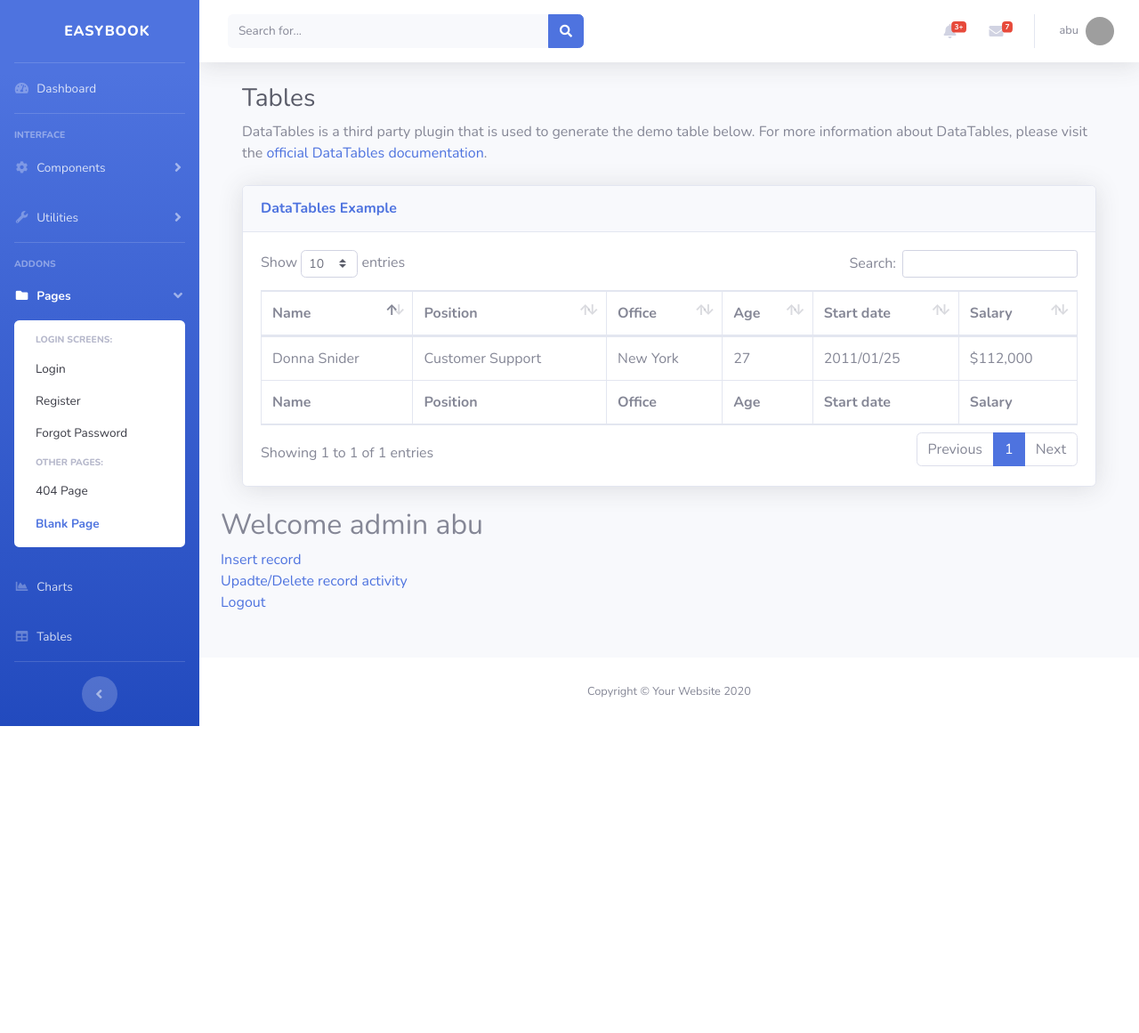
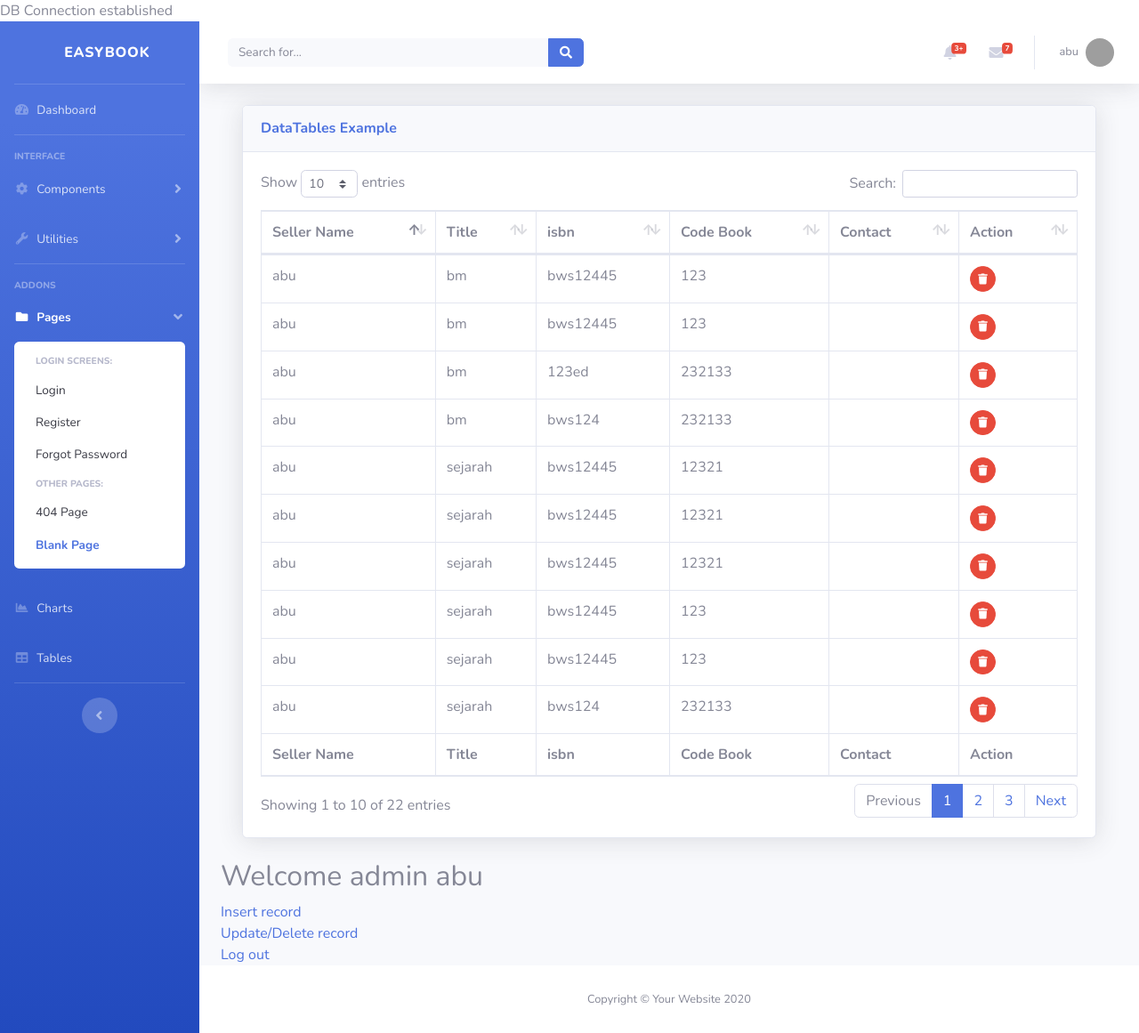
Before and after one commit to fakhruddin-op/newsystem, a PHP site: page /dashadmin.php in a window 1280 px wide. Shown: the whole page at 89% size. Before the commit the page ends 816 px from the top, so only its background shows below. Run offline with PHP 8.4, Linux system fonts and the light colour scheme; a user stored in the database is signed in; data comes from the database, SQL or seed files in the repository; grey boxes are pictures that could not be loaded.

Commit message:
fyp
asal aku dah masuk data tapi takde data kat databse , tolong tengok

```diff
--- a/dashadmin.php
+++ b/dashadmin.php
@@ -1,17 +1,26 @@
 <?php
 session_start();
+if ($_SESSION['accesslevel']!='admin') {
+	header('location: login.php');
+}
+require 'dbconnect.php';
+
+$sql="SELECT o.*, u.* FROM orderbook as o
+	join user as u
+	on o.ownerid=u.id ";
+	$rs=mysqli_query($conn,$sql);
+	if (mysqli_error($conn)) {
+		echo 'error'.mysqli_error($conn);
+		exit();
+	}
+
 //dash-admin.php
-include "header.template.php"
+include ("header.template.php");
 ?>
+
  <body>
  	  <!-- Begin Page Content -->
         <div class="container-fluid">
-
-          <!-- Page Heading -->
-          <h1 class="h3 mb-2 text-gray-800">Tables</h1>
-          <p class="mb-4">DataTables is a third party plugin that is used to generate the demo table below. For more information about DataTables, please visit the <a target="_blank" href="https://datatables.net">official DataTables documentation</a>.</p>
-
-          <!-- DataTales Example -->
           <div class="card shadow mb-4">
             <div class="card-header py-3">
               <h6 class="m-0 font-weight-bold text-primary">DataTables Example</h6>
@@ -21,48 +30,92 @@
                 <table class="table table-bordered" id="dataTable" width="100%" cellspacing="0">
                   <thead>
                     <tr>
-                      <th>Name</th>
-                      <th>Position</th>
-                      <th>Office</th>
-                      <th>Age</th>
-                      <th>Start date</th>
-                      <th>Salary</th>
+                      <th>Seller Name</th>
+                      <th>Title</th>
+                      <th>isbn</th>
+                      <th>Code Book</th>
+                      <th>Contact</th>
+                      <th>Action</th>
                     </tr>
                   </thead>
                   <tfoot>
                     <tr>
-                      <th>Name</th>
-                      <th>Position</th>
-                      <th>Office</th>
-                      <th>Age</th>
-                      <th>Start date</th>
-                      <th>Salary</th>
+                      <th>Seller Name</th>
+                      <th>Title</th>
+                      <th>isbn</th>
+                      <th>Code Book</th>
+                      <th>Contact</th>
+                      <th>Action</th>
                     </tr>
-                  </tfoot>
+                 </tfoot>
                   <tbody>
+
+                 <?php
+
+					while ($rec=mysqli_fetch_array($rs)) {
+
+					?>
                     <tr>
-                      <td>Donna Snider</td>
-                      <td>Customer Support</td>
-                      <td>New York</td>
-                      <td>27</td>
-                      <td>2011/01/25</td>
-                      <td>$112,000</td>
-                    </tr>
+					 <td><?=$rec['username']?></td>
+					 <td><?=$rec['bookname']?></td>
+					 <td><?=$rec['bookcodesubject']?></td>
+					 <td><?=$rec['isbn']?></td>
+					 <td> <?=$rec['contact']?></td>
+					  <td>
+					  	<a href="#" class="btn btn-danger btn-circle btn-sm" data-toggle="modal"
+                      data-target="#message<?=$rec['idbook']?>"> <i class="fas fa-trash"></i></a>
+
+            </td>
+          </tr>
+          <!-- add fakulti candidate Modal-->
+        <div class="modal fade bd-example-modal-lg" id="message<?=$rec['idbook']?>" tabindex="-1" role="dialog" aria-labelledby="exampleModalLabel" aria-hidden="true">
+            <div class="modal-dialog modal-lg" role="document">
+            <div class="modal-content">
+                <div class="modal-header">
+                <h5 class="modal-title" id="exampleModalLabel">Add this voter as candidate? </h5>
+                <button class="close" type="button" data-dismiss="modal" aria-label="Close">
+                    <span aria-hidden="true">×</span>
+                </button>
+                </div>
+                <div class="modal-body">
+                    <div class="container-fluid">
+                        <div class="row">
+                          <div class="col-md-2"><b>Seller Name</b></div>
+                          <div class="col-md-6"><b>Title</b></div>
+
+                        </div>
+                        <div class="row">
+                          <div class="col-md-2"><?=$rec['username']?></div>
+                          <div class="col-md-6"><?=$rec['bookname']?></div>
+                                                  </div>
+
+                    </div>
+                    </div>
+                <div class="modal-footer">
+                <button class="btn btn-danger" type="button" data-dismiss="modal">No</button>
+                <a class="btn btn-success" href="deletebook4user.php?bookid=<?=$rec['idbook']?>">Yes</a>
+                </div>
+            </div>
+            </div>
+        </div>
+                  <?php
+              		}
+              		?>
+
                   </tbody>
+
                 </table>
               </div>
             </div>
           </div>
 
         </div>
-        <!-- /.container-fluid -->
+
  </body>
-
 <h2>Welcome admin <?php echo $_SESSION['username'] ?></h2>
 <a href="insertactivity.php">Insert record</a><br>
-<a href="updateactivity.php">Upadte/Delete record activity</a>
-<br>
-<a href="logout.php">Logout</a><br>
+<a href="updateactivity.php">Update/Delete record</a><br>
+<a href="logout.php">Log out</a><br>
+
 <?php
-include "footer.template.php"
-?>
+include ("footer.template.php");
--- a/insertactivity.php
+++ b/insertactivity.php
@@ -1,11 +1,13 @@
 <?php
-include "checksession.php";
+session_start();
+if ($_SESSION['accesslevel']!='public') {
+	header('location: login.php');}
 //insertactivity.php
 include ("header.template.php");
 ?>
 
 Insert Book<br>
-<form method="post" action=""
+<form method="post" action="listing.php"
 	enctype="multipart/form-data">
 
 
--- a/verify.php
+++ b/verify.php
@@ -27,7 +27,7 @@
 if($rec['accesslevel']=='admin'){
 header ("Location: dashmain.php");
 }else if ($rec['accesslevel']=='public'){
-header ("Location: dashadmin.php");
+header ("Location: listing.php");
 }
 echo "1 user founded";
 
```
Also changed, not shown: deletebook4user.php (added, +16 -0 lines), listing.php (+108 -38 lines).
